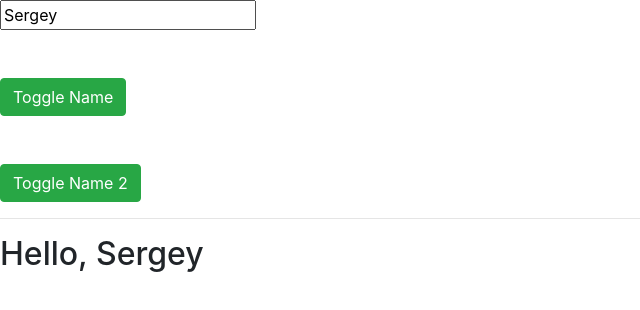
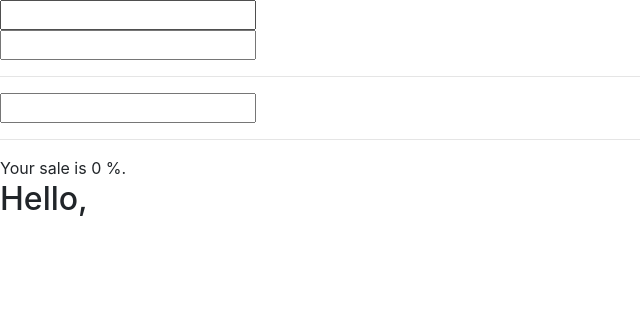
Before and after one commit to BOBKOVSERGEY/vuejslavr, a plain HTML site: page index.html in a window 1280 px wide. Shown: the whole page, without its empty margins (0-640 px from the left). Drawn offline with Linux system fonts and the light colour scheme.

Commit message:
promocode

```diff
--- a/index.html
+++ b/index.html
@@ -11,32 +11,17 @@
 <body>
 <div class="wrapper">
   <div class="sample">
-    <input type="text"
-            v-on:input="name = $event.target.value"
-           v-on:change="onChange"
-           v-bind:value="name">
-<br>
-
-    <button class="btn btn-success mt-5"
-            v-on:click="showName =! showName"
-    >
-      Toggle Name
-    </button>
+    <input type="text" v-model="firstName">
     <br>
-
-    <button
-      class="btn btn-success mt-5"
-      @click="toggleName">
-      Toggle Name 2
-    </button>
+    <input type="text" v-model="lastName">
     <hr>
-    <h2 v-if="showName">Hello, {{ name }}</h2>
-    <div v-else>Name is hidden</div>
-
-    </div>
-
+    <input type="text" v-model="promo">
+    <hr>
+    <div v-show="showText">Your sale is {{ sale }} %.</div>
+    <h2>Hello, {{ fullName }}</h2>
   </div>
 </div>
+
 <script src="js/vue.js"></script>
 <script src="js/main.js"></script>
 </body>
--- a/js/main.js
+++ b/js/main.js
@@ -1,21 +1,34 @@
+const getSale = (code) => {
+    let codes = {
+        newYear: 10,
+        some: 20
+    };
+    let sale = (codes[code] !== undefined) ? codes[code] : 0;
+    return sale;
+};
+
 const sample = new Vue({
     el: '.sample',
     data: {
-        name: 'Sergey',
-        showName: true
+        firstName: '',
+        lastName: '',
+        fullName: '',
+        promo: '',
+        showText: true
     },
-    methods: {
-        onChange(e) {
-            console.log(this);
-            console.log(e);
+    computed: {
+        fullName()
+        {
+            console.log('render full name');
+            return this.firstName + ' ' + this.lastName;
         },
-        toggleName() {
-            this.showName =! this.showName
+        sale() {
+            return getSale(this.promo);
         }
+    },
+    watch: {
+
     }
 });
 
-window.addEventListener('resize', () => {
-    sample.name = ''
-});
 console.log(sample);
```
